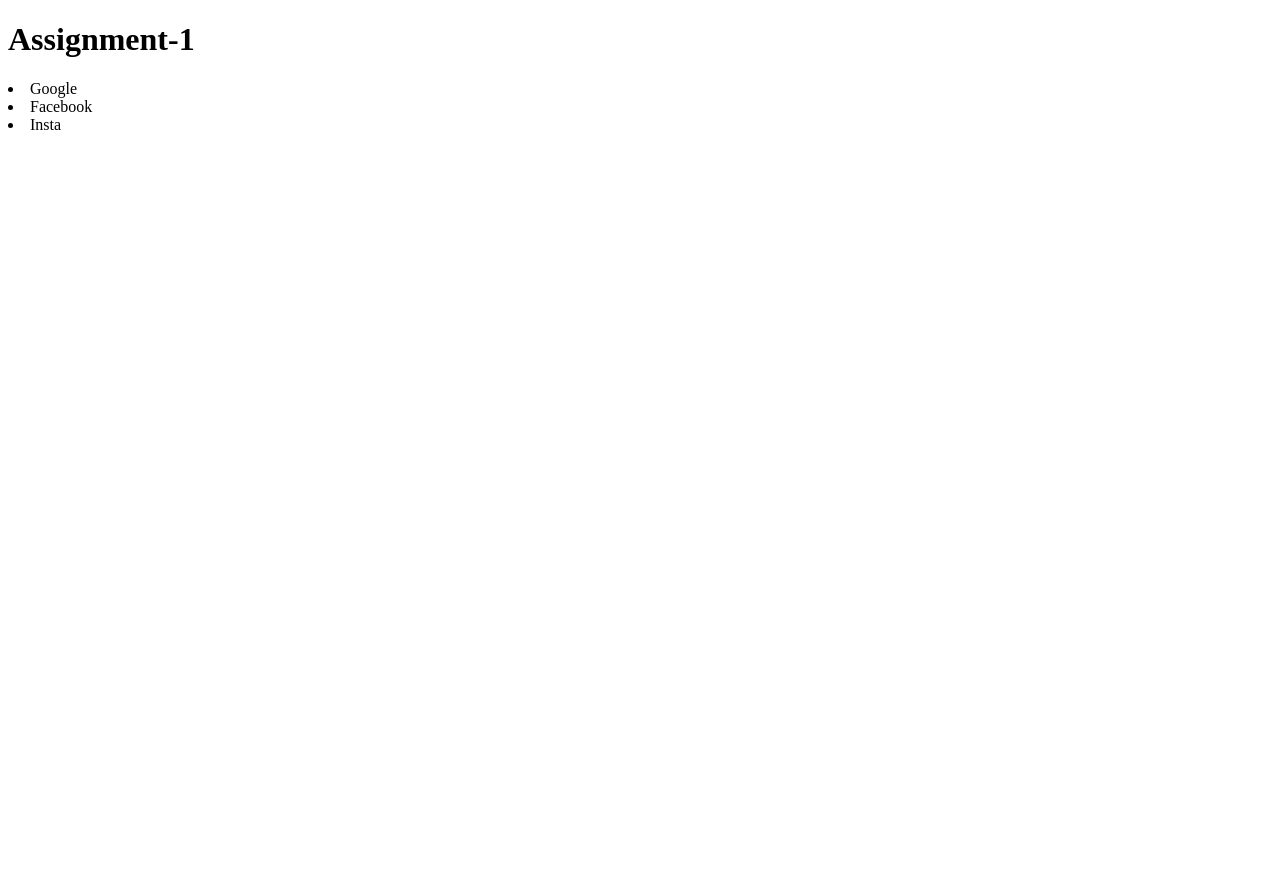
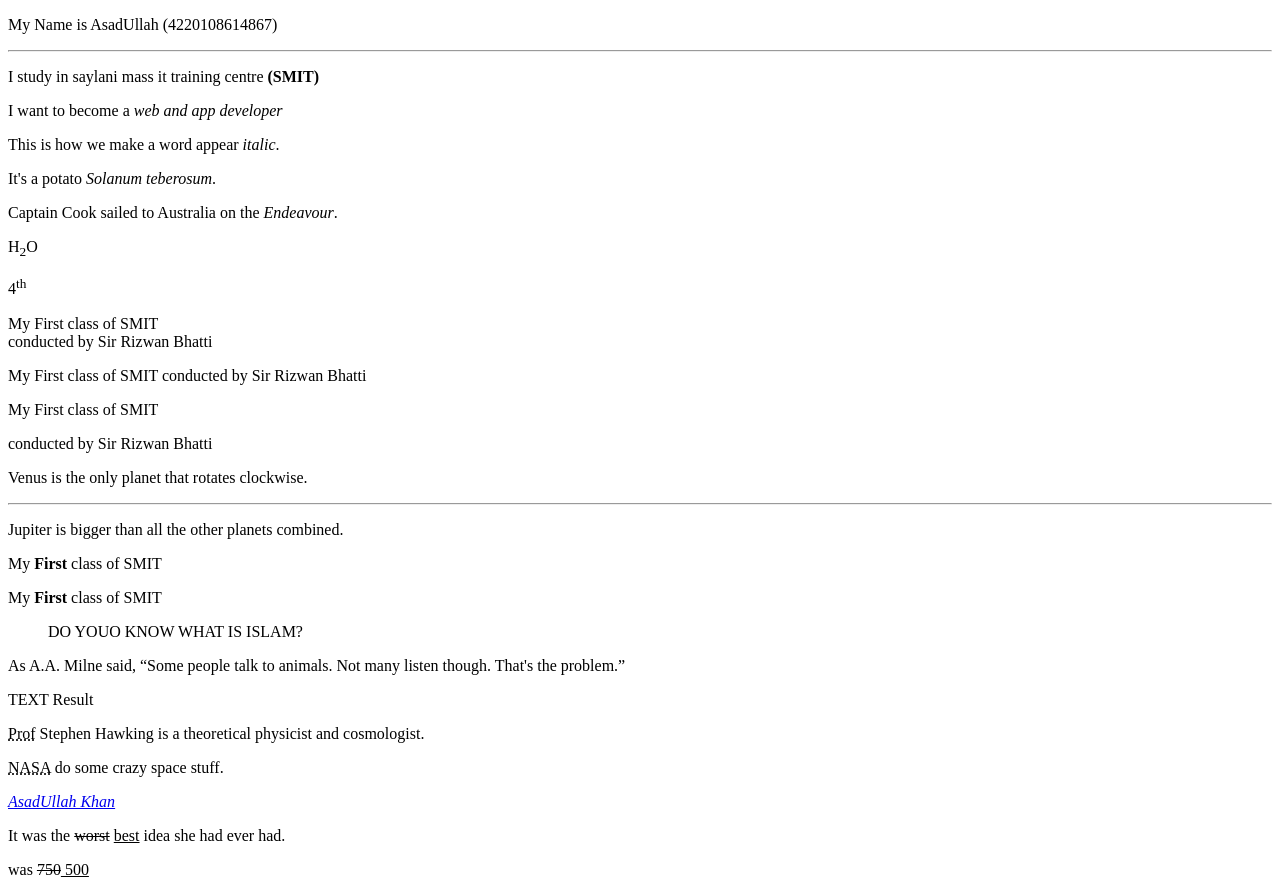
Before and after one commit to AsadUllah0310/CSS-Assignment-1, a plain HTML site: page Assignment-1.html in a window 1280 px wide. Before the commit the page ends 800 px from the top, so only its background shows below. Drawn offline with Linux system fonts and the light colour scheme.

Commit message:
Assignment 1 uploaded

```diff
--- a/Assignment-1.html
+++ b/Assignment-1.html
@@ -4,12 +4,78 @@
     <meta charset="UTF-8">
     <meta name="viewport" content="width=device-width, initial-scale=1.0">
     <title>Assignment-1</title>
-</head>
-<body>
-    <h1>Assignment-1</h1>
+    <html>
+        <body>
+        <p>
+        My Name is AsadUllah (4220108614867)
+        </p>
+        <hr/>
+        <p>
+        I study in saylani mass it training centre <b>(SMIT)</b>
+        </p>
 
-    <li>Google</li>
-    <li>Facebook</li>
-    <li>Insta</li>
-</body>
-</html>
+        <p>
+        I want to become a <i>web and app developer</i>
+
+        </p>
+
+        <p>This is how we make a word appear <i>italic</i>.
+        </p>
+        <p>It's a potato <i>Solanum teberosum</i>.</p>
+        <p>Captain Cook sailed to Australia on the
+        <i>Endeavour</i>.</p>
+
+        H<sub>2</sub>O
+
+        <p> 4<sup>th</sup></p>
+
+        <p>
+        My First class of SMIT <br/>conducted by Sir Rizwan Bhatti
+        </p>
+
+
+        <p>
+        My First class of SMIT conducted by Sir Rizwan Bhatti
+        </p>
+
+        <p> My First class of SMIT</p>
+        <p> conducted by Sir Rizwan Bhatti</p>
+
+        <p>Venus is the only planet that rotates
+        clockwise.</p>
+        <hr />
+        <p>Jupiter is bigger than all the other planets
+        combined.</p>
+        <p>
+        My <b>First </b>class of SMIT
+        </p>
+        <p>
+        My <strong>First </strong>class of SMIT
+        </p>
+        <blockquote cite="https://www.dawateislami.net/">
+        <p>DO YOUO KNOW WHAT IS ISLAM?</p>
+        </blockquote>
+        <p>As A.A. Milne said, <q>Some people talk to
+        animals. Not many listen though. That's the
+        problem.</q></p>
+
+        TEXT
+        Result
+        <p><abbr title="Professor">Prof</abbr> Stephen
+        Hawking is a theoretical physicist and
+        cosmologist.</p>
+        <p><acronym title="National Aeronautics and Space
+        Administration">NASA</acronym> do some crazy
+        space stuff.</p>
+
+        <address>
+        <p> <a href="https://www.dawateislami.net/">
+        AsadUllah Khan</a></p>
+        </address>
+
+        <p>It was the <del>worst</del> <ins>best</ins> idea
+        she had ever had.</p>
+
+        <p> was <del>750</del><ins> 500 </ins>
+        </body>
+        </html>
```
Also changed, not shown: Assignment-4.html (+12 -0 lines).
